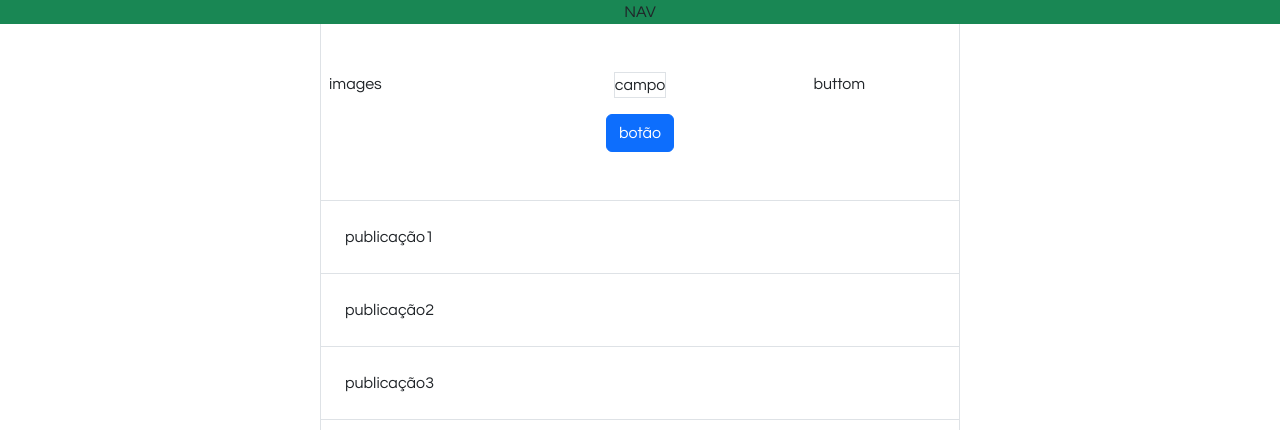
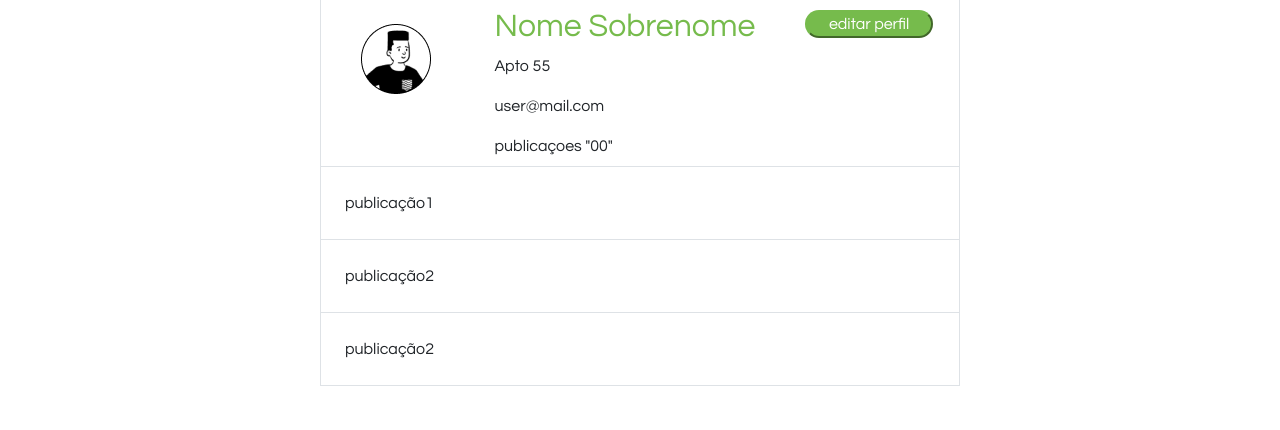
Before and after one commit to anapaulabio/REDE-SOCIAL-PARROT-WEB, a React (Vite) app in the folder parrot/: page /perfil in a window 1280 px wide. Shown: the top 430 px of the page. Built offline with nearby package versions, Linux system fonts and the light colour scheme.

Commit message:
ATUALIZAÇAO
PERFIL

```diff
--- a/parrot/src/components/Perfil.style.ts
+++ b/parrot/src/components/Perfil.style.ts
@@ -1,57 +1,23 @@
 import styled from "styled-components";
 
-export const PerfilImg = styled.div`
-  padding-top: 43px;
-  border-width: 0px 1px 1px 1px;
-  border-style: solid;
-  border-color: #c5c5c5;
-  display: flex;
-  max-width: 700px;
-  margin: 0 auto;
-  img {
-    max-width: 100px;
-    max-height: 70px;
-  }
-`;
 
-export const DivPerfil = styled.div`
-  span {
-    align-items: flex-end;
-  }
+export const Avatar = styled.div`
+height: 70px;
+width: 70px;
+`
+export const Titulo = styled.h2`
+color: #76bb4c;
+margin-top: 0 auto;
+`
 
-  h2 {
-    height: 25px;
-    width: 196px;
-    left: 511px;
-    top: 126px;
-    border-radius: 0px;
+export const Editar = styled.button`
 
-    color: #76bb4c;
-    font-size: 30px;
-    justify-content: start;
-  }
-  p {
-    height: 16px;
-width: 49px;
-left: 514px;
-top: 164px;
-border-radius: nullpx;
+width: 128px;
+height: 28px;
+color: #FFFFFF;
+margin: 10px;
+background: #76BB4C;
+border-radius: 30px;
+border-color: #76BB4C;
 
-  }
-
-  input {
-    font-family: "Questrial";
-    font-style: normal;
-    font-weight: 400;
-    font-size: 16px;
-    line-height: 16px;
-    color: #ffffff;
-    background: #76BB4C;
-    border-radius: 30px;
-    max-width: 164px;
-    border: none;
-    padding: 8px 57px 8px 48px;
-    margin-top: 18px;
-    margin-bottom: 28px;
-  }
-`;
+`
--- a/parrot/src/components/Perfil.tsx
+++ b/parrot/src/components/Perfil.tsx
@@ -1,54 +1,41 @@
-import { DivPerfil, PerfilImg } from './Perfil.style'
-import icon from '../../img/icon.png'
-import 'bootstrap/dist/css/bootstrap.min.css'
+import { Avatar, Titulo, Editar } from "./Perfil.style";
+import icon from "../../img/icon.png";
+import "bootstrap/dist/css/bootstrap.min.css";
 
-type PerfilProps = {}
+type PerfilProps = {};
 
 const Perfil = (props: PerfilProps) => {
-
   return (
     <div className="container-fluid min-vh-100 d-flex flex-column">
-  <div className="row bg-success text-center">
-    <div className="col">NAV</div>
-  </div>
-  <div className="row flex-grow-1">
-    <div className="col-md-6 offset-md-3 border-end border-start p-0">
-      <div className="border-bottom px-2 py-5">
-        <div className="row">
-          <div className="col-3">images</div>
-          <div className="col d-flex flex-column">
+      <div className="row">
+        <div className="col-md-6 offset-md-3 border-end border-start p-0">
+          <div className="border-bottom">
+            <div className="d-flex">
+              <div className="p-4">
+                <Avatar>
+                  <img src={icon} />
+                </Avatar>
+              </div>
+              <div className="p-2">
+                <Titulo>Nome Sobrenome</Titulo>
+                <p>Apto 55</p>
+                <p>user@mail.com</p>
 
-            <div className="border mb-3">campo</div>
-            <div className="d-flex justify-content-end">
-              <button className="btn btn-primary">botão</button>
+                <div>publicaçoes "00"</div>
+              </div>
+
+              <div>
+                <Editar>editar perfil</Editar>
+              </div>
             </div>
           </div>
-          <div className="col-3">buttom</div>
+          <div className="border-bottom p-4">publicação1</div>
+          <div className="border-bottom p-4">publicação2</div>
+          <div className="border-bottom p-4">publicação2</div>
         </div>
       </div>
-      <div className="border-bottom p-4">publicação1</div>
-      <div className="border-bottom p-4">publicação2</div>
-      <div className="border-bottom p-4">publicação3</div>
     </div>
-  </div>
-</div>
+  );
+};
 
-//     <PerfilImg className='row'>
-//       <img src={icon} alt="foto de avatar" classNameName='col-lg-2 col-md-2 col-sm-2 col-3' />
-
-//         <DivPerfil className='d-flex flex-column col-lg-8 col-md-8 col-sm-10 col-9'>
-//          <span>
-//          <h2>name sobrenome</h2>
-//          <p>'apto'+ number</p>
-//          <p>email</p>
-//          </span>
-
-
-
-//         </DivPerfil>
-//  <input type="submit" value='publicar'/>
-//     </PerfilImg>
-  )
-}
-
-export default Perfil
+export default Perfil;
--- a/parrot/src/router/index.tsx
+++ b/parrot/src/router/index.tsx
@@ -2,7 +2,6 @@ import { createBrowserRouter } from "react-router-dom";
 import NewPost from "../components/NewPost";
 import Perfil from "../components/Perfil"
 import Home from "../pages/Home";
-// import NewPost from "../components/NewPost";
 
 const router = createBrowserRouter([
   {
```
Also changed, not shown: 1 other file (tests, documents, lock files or other folders).
